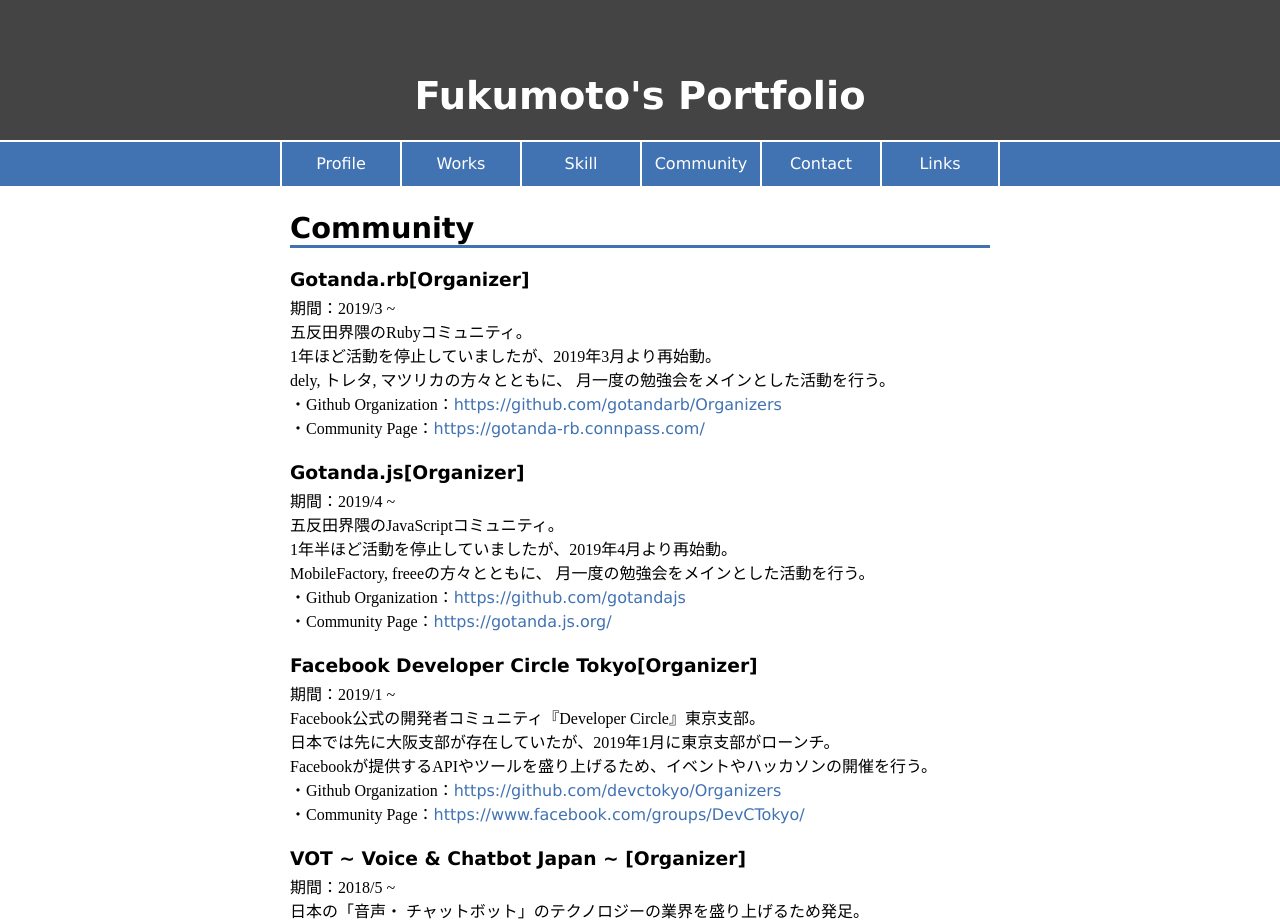
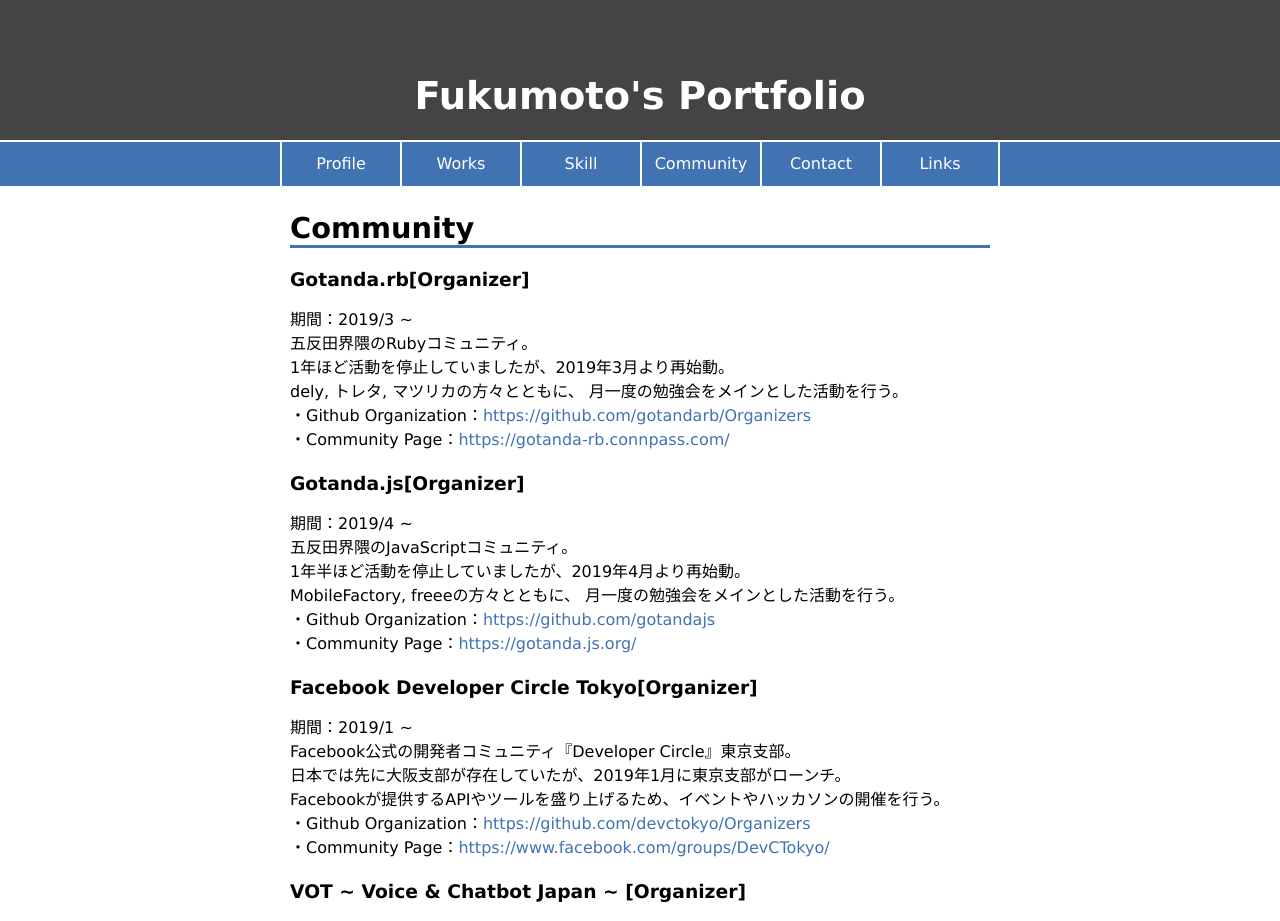
Before and after one commit to f-teruhisa/fukumoto_portfolio, a React (Create React App) app: page /community in a window 1280 px wide. Shown: the top 921 px of the page. Built offline with nearby package versions, Linux system fonts and the light colour scheme.

Commit message:
change text

```diff
--- a/src/App.css
+++ b/src/App.css
@@ -137,6 +137,15 @@
   padding: 10px;
   margin: 10px 10px;
   border: 2px solid #fff;
+  font-family:
+    'Gothic MB101 Light',
+    'Hiragino Kaku Gothic W3 JIS2004',
+    'メイリオ',
+    'Meiryo',
+    'Verdana',
+    'ＭＳＰゴシック',
+    'sans-serif';
+  font-weight: 400;
 }
 
 .card img {
@@ -145,6 +154,27 @@
 
 ul {
   margin: 5px;
+  font-family:
+    'Gothic MB101 Light',
+    'Hiragino Kaku Gothic W3 JIS2004',
+    'メイリオ',
+    'Meiryo',
+    'Verdana',
+    'ＭＳＰゴシック',
+    'sans-serif';
+  font-weight: 400;
+}
+
+li {
+  font-family:
+    'Gothic MB101 Light',
+    'Hiragino Kaku Gothic W3 JIS2004',
+    'メイリオ',
+    'Meiryo',
+    'Verdana',
+    'ＭＳＰゴシック',
+    'sans-serif';
+  font-weight: 400;
 }
 
 #contents {
@@ -180,7 +210,7 @@ a {
     'sans-serif';
 }
 
-p {
+p, span, text {
   font-family:
     'Gothic MB101 Light',
     'Hiragino Kaku Gothic W3 JIS2004',
--- a/src/components/Community.js
+++ b/src/components/Community.js
@@ -4,35 +4,43 @@ const Community = () => (
   <React.Fragment>
     <h2>Community</h2>
     <h3>Gotanda.rb[Organizer]</h3>
+    <p>
     期間：2019/3 ~<br />
     五反田界隈のRubyコミュニティ。< br />
     1年ほど活動を停止していましたが、2019年3月より再始動。< br />
     dely, トレタ, マツリカの方々とともに、 月一度の勉強会をメインとした活動を行う。< br />
     ・Github Organization：<a href='https://github.com/gotandarb/Organizers'>https://github.com/gotandarb/Organizers</a><br />
     ・Community Page：<a href='https://gotanda-rb.connpass.com/'>https://gotanda-rb.connpass.com/</a><br />
+    </p>
 
     <h3>Gotanda.js[Organizer]</h3>
+    <p>
     期間：2019/4 ~<br />
     五反田界隈のJavaScriptコミュニティ。< br />
     1年半ほど活動を停止していましたが、2019年4月より再始動。< br />
     MobileFactory, freeeの方々とともに、 月一度の勉強会をメインとした活動を行う。< br />
     ・Github Organization：<a href='https://github.com/gotandajs'>https://github.com/gotandajs</a><br />
     ・Community Page：<a href='https://gotanda.js.org/'>https://gotanda.js.org/</a><br />
+    </p>
 
     <h3>Facebook Developer Circle Tokyo[Organizer]</h3>
+    <p>
     期間：2019/1 ~<br />
     Facebook公式の開発者コミュニティ『Developer Circle』東京支部。< br />
     日本では先に大阪支部が存在していたが、2019年1月に東京支部がローンチ。< br />
     Facebookが提供するAPIやツールを盛り上げるため、イベントやハッカソンの開催を行う。< br />
     ・Github Organization：<a href='https://github.com/devctokyo/Organizers'>https://github.com/devctokyo/Organizers</a><br />
     ・Community Page：<a href='https://www.facebook.com/groups/DevCTokyo/'>https://www.facebook.com/groups/DevCTokyo/</a><br />
+    </p>
 
     <h3>VOT ~ Voice & Chatbot Japan ~ [Organizer]</h3>
+    <p>
     期間：2018/5 ~<br />
     日本の「音声・ チャットボット」のテクノロジーの業界を盛り上げるため発足。<br />
     月に1度のMeetUp開催＆登壇やfacebookページやブログでの情報発信を実施。<br />
     ・Community Page：<a href='https://www.facebook.com/groups/1805710136402828/'>https://www.facebook.com/groups/1805710136402828/</a><br />
     ・Blog：<a href="https://vot.hatenablog.com/">https://vot.hatenablog.com/</a>
+    </p>
   </React.Fragment>
 );
 
--- a/src/components/Works.js
+++ b/src/components/Works.js
@@ -4,7 +4,7 @@ import Application from '../Works/Application';
 const Works = () => (
   <div id="works">
     <h2>Works</h2>
-    プライベートでの開発アウトプット一覧
+    <p>プライベートでの開発アウトプット一覧</p>
     <Application />
   </div>
 );
```
